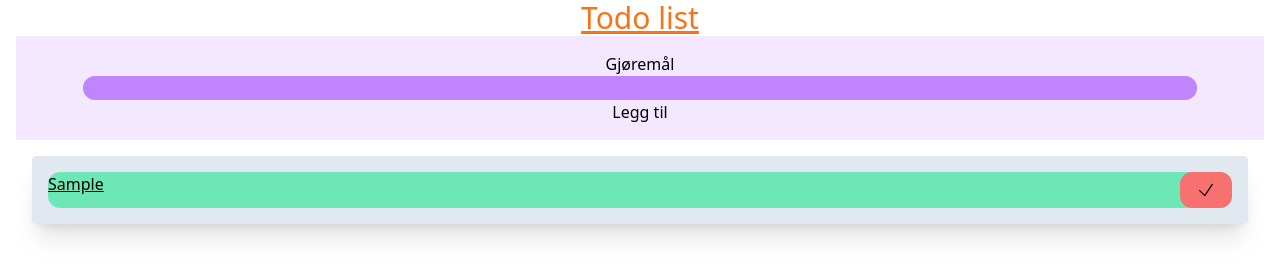
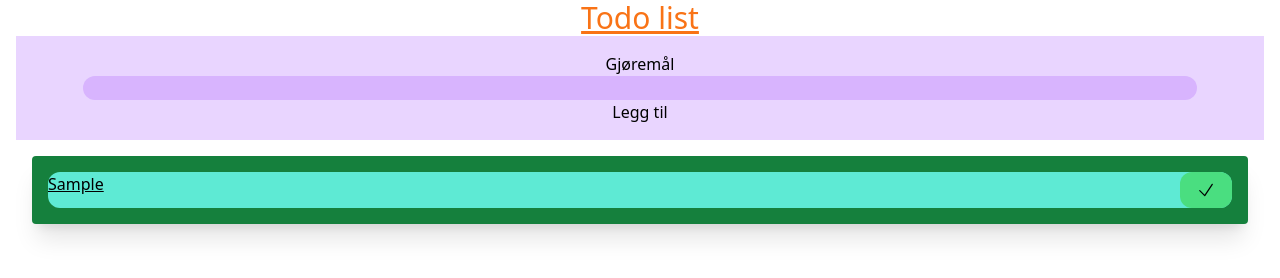
Before and after one commit to Johns189/todo-list, a website: page index.html in a window 1280 px wide. Both pictures are taken after typing "Sample" into the empty fields and a click on the button "Legg til". Drawn offline with nearby package versions, Linux system fonts and the light colour scheme.

Commit message:
changed-colors-for-list

```diff
--- a/index.html
+++ b/index.html
@@ -15,15 +15,15 @@
 
     <main class="px-4">
       <!-- Her er input HTML -->
-      <form class="bg-purple-100 flex flex-col justify-center items-center p-4 " id="user-input">
+      <form class="bg-purple-200 flex flex-col justify-center items-center p-4 " id="user-input">
         <label for="todo">Gjøremål</label>
-        <input class="bg-purple-400 rounded-full w-11/12" type="text" name="todo" id="todo">
+        <input class="bg-purple-300 rounded-full w-11/12" type="text" name="todo" id="todo">
 
         <button type="submit">Legg til</button>
       </form>
 
       <!-- Gjøremåls listen -->
-      <ul class="flex flex-col gap-3 items-center bg-slate-200 p-4 m-4 rounded shadow-xl " id="todo-list">
+      <ul class="flex flex-col gap-3 items-center bg-green-700 p-4 m-4 rounded shadow-xl " id="todo-list">
       </ul>
 
     </main>
--- a/script.js
+++ b/script.js
@@ -84,9 +84,9 @@ function createTodoCard(todoObject) {
   deleteButton.append(checkMark);
 
   //Konfigurer elementene med korrekt verdier
-  todoCard.className = "bg-emerald-300 w-full rounded-xl flex justify-between";
+  todoCard.className = "bg-teal-300 w-full rounded-xl flex justify-between";
   titleElement.className = "underline";
-  deleteButton.className = "bg-red-400 px-4 py-2 rounded-xl hover:bg-red-300";
+  deleteButton.className = "bg-green-400 px-4 py-2 rounded-xl hover:bg-red-300";
   checkMark.src = "icon-checkmark.svg";
   checkMark.width = "20";
 
```
